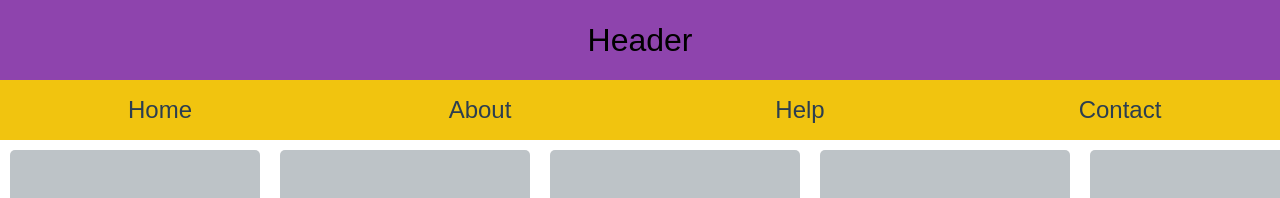
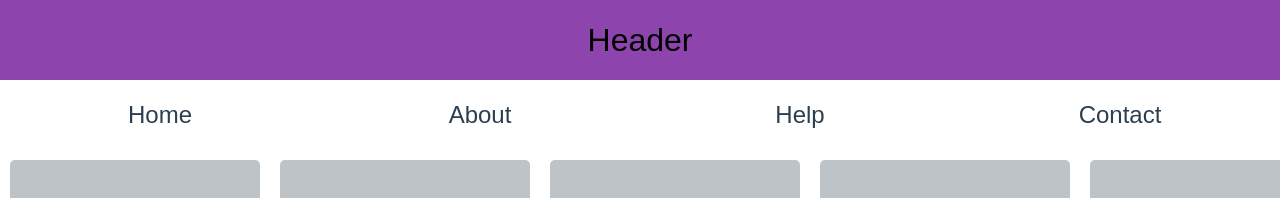
Before and after one commit to aadityabhusal/flexbox, a plain HTML site: page index.html in a window 1280 px wide. Shown: the top 198 px of the page. Drawn offline with Linux system fonts and the light colour scheme.

Commit message:
Navigation Style Changes

```diff
--- a/style.css
+++ b/style.css
@@ -14,10 +14,11 @@ header{
 	line-height: 80px;
 }
 nav{
-	background: #f1c40f;
-	height: 60px;
-	line-height: 60px;
+	/*background: #f1c40f;*/
+	height: 50px;
+	line-height: 50px;
 	text-align: center;
+	margin: 10px 0;
 }
 ul,#slide-list{
 	list-style: none;
@@ -31,13 +32,52 @@ ul,#slide-list{
 	cursor: pointer;
 }
 nav li:hover{
-	background: #f39c12;
+	/*background: #f39c12;*/
 }
 a{
 	display: block;
+	position: relative;
 	text-decoration: none;
 	color: #2c3e50;
 	outline: 0;
+	transition: 0.3s ease-out
+}
+nav li a:hover{
+	color: #fff;
+}
+nav li a:before{
+	content: '';
+	position: absolute;
+	height: 100%;
+	width: 100%;
+	top: 0;
+	left: 0;
+	transition: 0.3s ease-out;
+	border-top: 2px solid #2c3e50;
+	border-bottom: 2px solid #2c3e50;
+	transform: scaleY(1.4);
+	opacity: 0;
+}
+nav li a:hover:before{
+	transform: scaleY(1);
+	opacity: 1;
+}
+nav li a:after{
+	content: '';
+	position: absolute;
+	height: 80%;
+	width: 100%;
+	top: 8px;
+	left: 0;
+	transition: 0.3s ease-out;
+	background: #2c3e50;
+	transform: scale(0);
+	opacity: 0;
+	z-index: -1;
+}
+nav li a:hover:after{
+	transform: scale(1);
+	opacity: 1;
 }
 #slider{
 	height: 200px;
```
